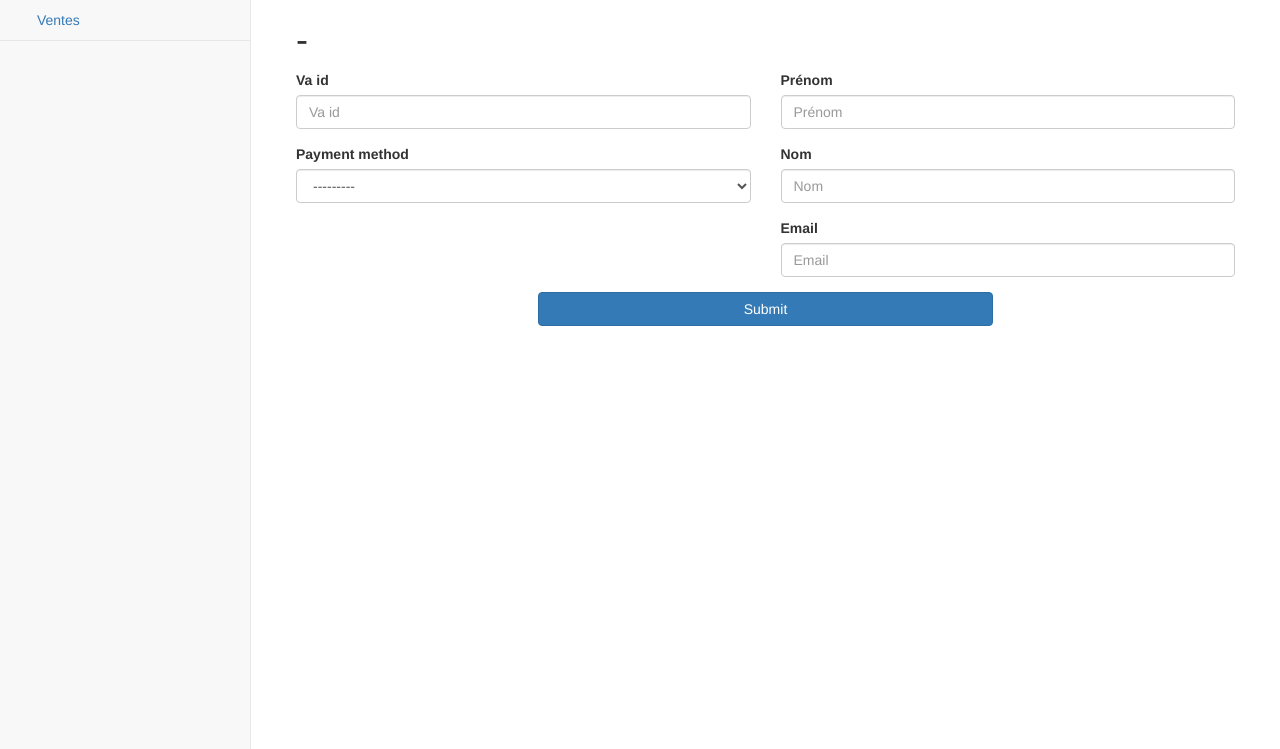
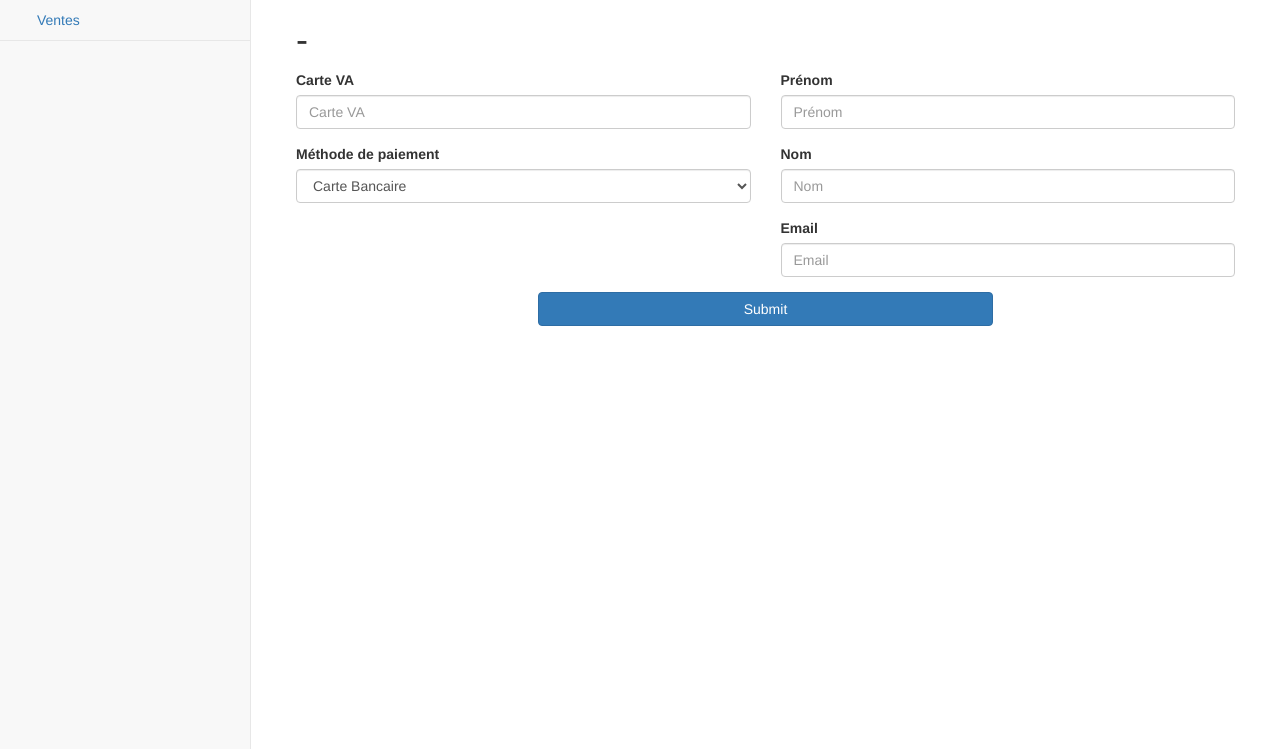
Before and after one commit to BdEINSALyon/billetterie, a Django app: template ticketing/templates/ticketing/sell_ticket.html in a window 1280 px wide. Shown: the part 51-800 px from the top of the page. Run offline with Django 3.2, Linux system fonts and the light colour scheme; the template is opened without the code that fills it: values that come from a table or form of the project are taken from there, others are empty; some libraries are stand-ins or nearby versions.

Commit message:
Display form correctly

```diff
--- a/templates/base.html
+++ b/templates/base.html
@@ -64,5 +64,7 @@
         <!-- /#page-wrapper -->
 
     </div>
+    {% block javascript %}
+    {% endblock %}
 </body>
 </html>
--- a/ticketing/form.py
+++ b/ticketing/form.py
@@ -1,5 +1,5 @@
 from django.forms import ModelForm, CharField
-
+from django.utils.translation import ugettext_lazy as _
 from ticketing.models import Ticket
 
 
@@ -9,4 +9,4 @@ class TicketForm(ModelForm):
         model = Ticket
         fields = ('va_id', 'first_name', 'last_name', 'email', 'payment_method')
 
-    va_id = CharField(max_length=15)
+    va_id = CharField(max_length=15, label=_('Carte VA'), required=False)
--- a/ticketing/models.py
+++ b/ticketing/models.py
@@ -58,7 +58,7 @@ class Ticket(models.Model):
 
     entry = models.ForeignKey(Entry, verbose_name=_('Tarif'), related_name='tickets')
     email = models.EmailField()
-    payment_method = models.CharField(max_length=3, choices=payment_methods)
+    payment_method = models.CharField(max_length=3, choices=payment_methods, verbose_name=_('Méthode de paiement'), default='CB')
     location = models.ForeignKey(SellLocation, related_name='sells')
     canceled = models.BooleanField(default=False)
     ticket_type = models.CharField(max_length=50, choices=available_ticket_types)
--- /dev/null
+++ b/ticketing/static/ticketing/js/sell_form.js
@@ -0,0 +1,11 @@
+
+$(function () {
+    var $form = $('#sell-ticket-form');
+
+    $form.find('#id_va_id').keydown(function(e){
+        if(e.keyCode == 13){
+            console.log('Search for VA identification ...');
+            e.preventDefault();
+        }
+    })
+});
--- a/ticketing/templates/ticketing/sell_ticket.html
+++ b/ticketing/templates/ticketing/sell_ticket.html
@@ -1,9 +1,10 @@
 {% extends 'base.html' %}
 {% load bootstrap3 %}
+{% load static %}
 
 {% block content %}
     <h1>{{ event.name }} - {{ location.name }}</h1>
-    <form method="post" class="form">
+    <form method="post" class="form" id="sell-ticket-form" data-event="{{ event.id }}" data-location="{{ location.id }}">
         {% csrf_token %}
         <div class="row">
             <div class="col-md-6">
@@ -28,3 +29,7 @@
         {% endbuttons %}
     </form>
 {% endblock %}
+
+{% block javascript %}
+    <script src="{% static 'ticketing/js/sell_form.js' %}"></script>
+{% endblock %}
```
